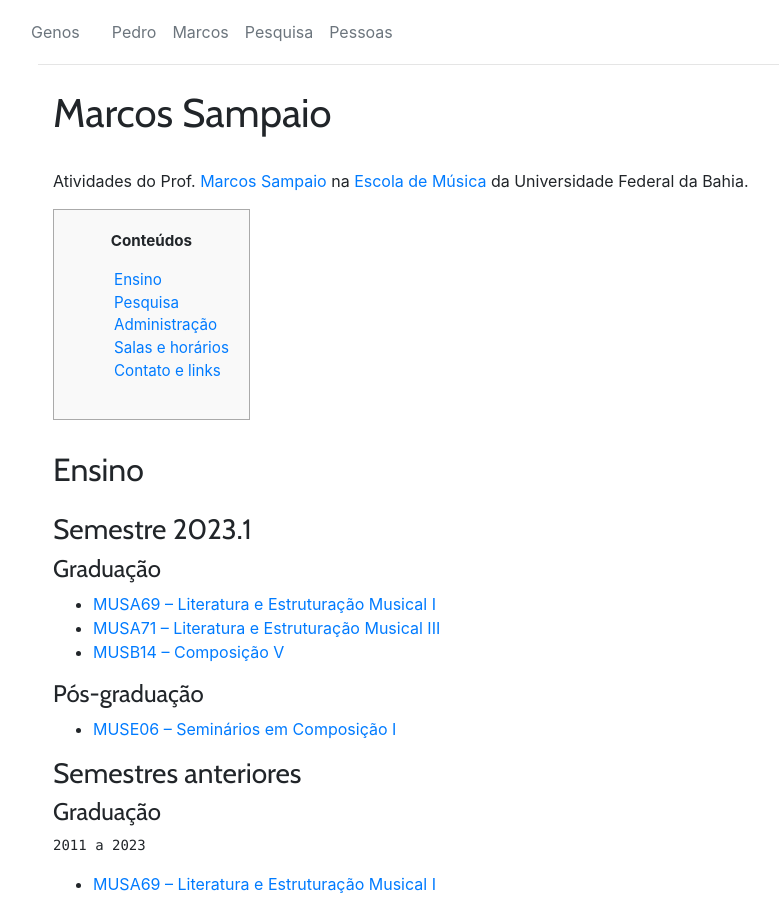
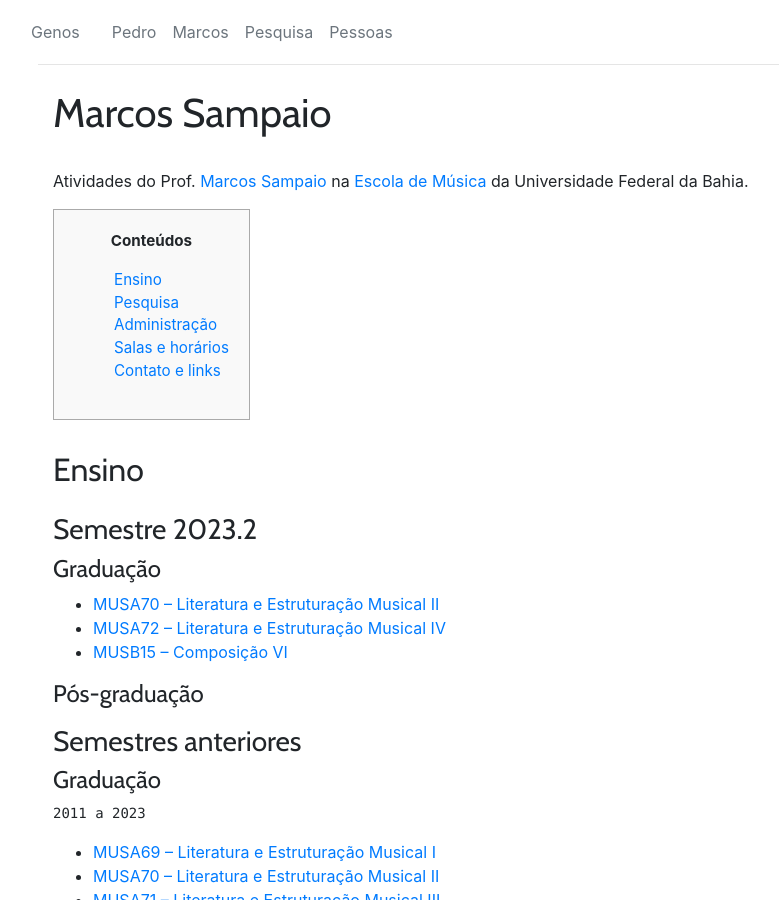
Before and after one commit to kroger/genosmus, a Jekyll site: the page built from _marcos/index.html, in a window 1280 px wide and 900 px high. Shown: the whole window, without its empty margins (47-826 px from the left). Built offline with Jekyll 4.4.1, drawn with Linux system fonts in a browser that asks for light colours; nearby versions of some CDN libraries.

Commit message:
Atualização do semestre - 2023.2

```diff
--- a/_data/docentes.yml
+++ b/_data/docentes.yml
@@ -6,9 +6,8 @@
     nome: "Marcos Sampaio"
     website: "https://marcos.sampaio.me"
     email: "sampaio.marcos@ufba.br"
-    semestre: "2023.1"
+    semestre: "2023.2"
     atual:
-      - musa69
-      - musa71
-      - musb14
-      - muse06
+      - musa70
+      - musa72
+      - musb15
```
Also changed, not shown: _marcos/cronogramas/semestre.json (+4 -5 lines).
